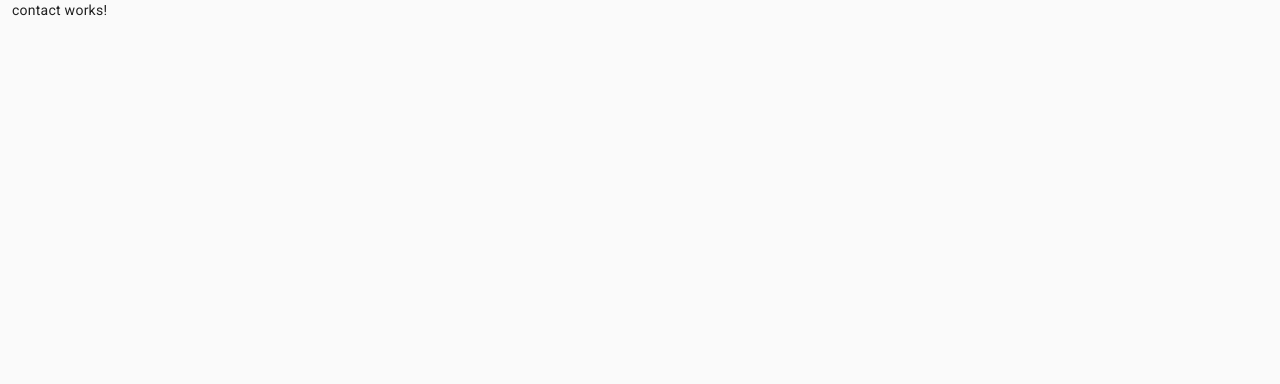
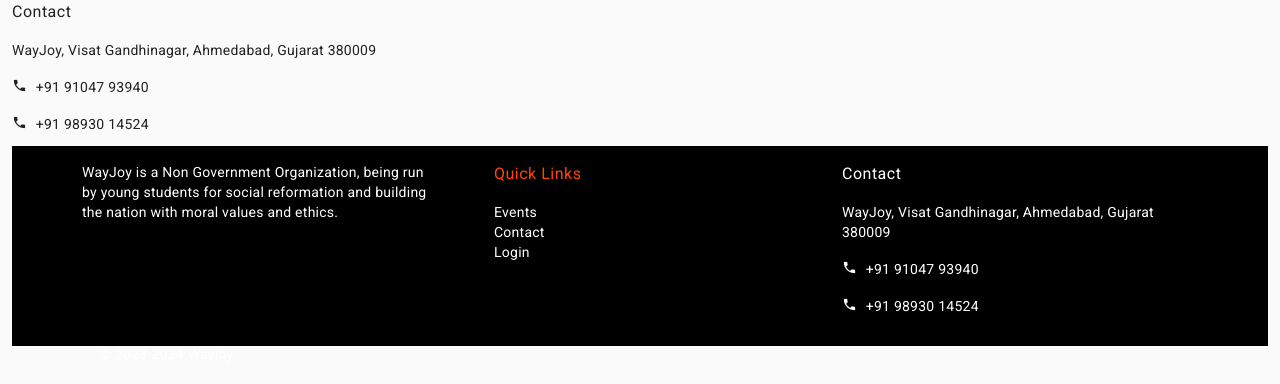
Before and after one commit to hrssh11/trip-ui, an Angular app: page /contact in a window 1280 px wide. Shown: the top 384 px of the page. Built offline with nearby package versions, Linux system fonts and the light colour scheme.

Commit message:
add icons in navbar, close button, add details for footer and contact

```diff
--- a/src/app/app.component.html
+++ b/src/app/app.component.html
@@ -1 +1,2 @@
 <app-navbar></app-navbar>
+<!-- <app-footer></app-footer> -->
--- a/src/app/contact/contact.component.css
+++ b/src/app/contact/contact.component.css
@@ -0,0 +1,14 @@
+.mat-icon {
+    font-size: 15px;
+    height: 20px ;
+    width: 20px;
+    padding-top: 6px;
+}
+
+/* h4{
+    color: orangered;
+} */
+
+/* p{
+    color: white;
+} */
--- a/src/app/contact/contact.component.html
+++ b/src/app/contact/contact.component.html
@@ -1 +1,5 @@
-<p>contact works!</p>
+<h4>Contact</h4>
+<p>WayJoy, Visat Gandhinagar, Ahmedabad, Gujarat 380009</p>
+<p><mat-icon>phone</mat-icon> +91 91047 93940</p>
+<p><mat-icon>phone</mat-icon> +91 98930 14524</p>
+<!-- <p>wayjoy@gmail.com</p> -->
--- a/src/app/event/event.component.css
+++ b/src/app/event/event.component.css
@@ -19,11 +19,11 @@
     margin-bottom: 0px;
     color: #e07e17;
 }
-.container-fluid{
+/* .container-fluid{
     width: 100%;
        overflow-x: auto;
        height: 726px;
-}
-.bg{
+} */
+/* .bg{
 background-color: black;
-}
+} */
--- a/src/app/footer/footer.component.css
+++ b/src/app/footer/footer.component.css
@@ -0,0 +1,29 @@
+.content{
+    height: 200px;
+    background-color: black;
+    color: white;
+}
+
+
+
+h1 {
+    font-family: cursive !important;
+    font-size: xx-large !important;
+    color: aliceblue;
+    font-weight: revert !important;
+  }
+
+  .mat-icon {
+    font-size: 15px;
+    height: 20px ;
+    width: 20px;
+    padding-top: 6px;
+}
+
+.botm{
+    padding-left: 7%;
+}
+
+h4{
+    color: orangered;
+}
--- a/src/app/footer/footer.component.html
+++ b/src/app/footer/footer.component.html
@@ -1 +1,24 @@
-<p>footer works!</p>
+<footer class="content">
+    <div class="container">
+        <div class="row">
+            <div class="col-12 col-md-6 col-lg-4 py-3">
+                <p>WayJoy is a Non Government Organization, being run by young students for social reformation and building the nation with moral values and ethics.</p>
+            </div>
+            <div class="col-lg-4 py-3">
+                <ul style="list-style: none">
+                    <li><h4>Quick Links</h4></li>
+                    <li>Events</li>
+                    <li>Contact</li>
+                    <li>Login</li>
+                </ul>
+            </div>
+            <div class="col-lg-4 py-3">
+                <app-contact></app-contact>
+            </div>
+            <!-- <hr> -->
+        </div>
+    </div>
+    <div class="botm">
+        <p>&copy; 2023-2024 Wayjoy</p>
+    </div>
+</footer>
--- a/src/app/navbar/navbar.component.css
+++ b/src/app/navbar/navbar.component.css
@@ -6,16 +6,16 @@
   background-position: top center;
   background-repeat: no-repeat;
 }
-
 .bg-event {
   width: 100% !important;
   height: 15% !important;
-  /* background: url('/src/assets/images/event.png') no-repeat center; */
-  background-color: rgb(224, 126, 22);
-  background-size: 100% 100% ;
-  background-position: top center ;
-  background-repeat: no-repeat !important;
+  background-image: url('../../assets/images/event.png');
+  /* background-color: rgb(224, 126, 22); */
+  background-size: 100% 100%;
+  background-position: center top;
+  background-repeat: no-repeat;
 }
+
 
 .bg-contact {
   width: 100%;
@@ -53,8 +53,8 @@
 
 .sidenav {
   width: 250px;
-  background-color: white;
-  color: red;
+  background-color: rgb(118, 35, 35);
+  color: white;
   padding: 20px;
 }
 
@@ -74,9 +74,20 @@
 a {
   text-decoration: none;
   font-size: large;
-  color: #c8675c;
+  color: white;
 }
 
 a:hover {
   text-decoration: underline;
 }
+
+.mat-icon{
+  padding-top: 2px;
+  padding-right: 30px;
+}
+
+.sidenav-header {
+  display: flex;
+  justify-content: end;
+  color: gray;
+}
--- a/src/app/navbar/navbar.component.html
+++ b/src/app/navbar/navbar.component.html
@@ -1,12 +1,20 @@
 <div class="main-container">
   <mat-sidenav-container class="sidenav-container">
     <mat-sidenav #sidenav mode="over" class="sidenav" position="end">
+      <div class="sidenav-header">
+        <button mat-icon-button (click)="sidenav.toggle()">
+          <mat-icon>close</mat-icon>
+        </button>
+      </div>
       <ul>
-        <li><a routerLink="/" (click)="isEventClick('home')" value="home">Home</a></li>
-        <li><a routerLink="/event" (click)="isEventClick('event')" value="event">Event</a></li>
-        <li><a routerLink="/contact" (click)="isEventClick('contact')" value="contact">Contact</a></li>
-        <li><a routerLink="/login" (click)="isEventClick('login')" value="login">Login</a></li>
+        <li><a routerLink="/" (click)="isEventClick('home')" value="home"><mat-icon>home</mat-icon> Home</a></li>
+        <li><a routerLink="/event" (click)="isEventClick('event')" value="event"><mat-icon>landscape</mat-icon> Event</a></li>
+        <li><a routerLink="/contact" (click)="isEventClick('contact')" value="contact"><mat-icon>phone</mat-icon> Contact</a></li>
+        <li><a routerLink="/login" (click)="isEventClick('login')" value="login"><mat-icon>person</mat-icon> Login</a></li>
       </ul>
+      <br><br><br><br><br><br><br><br>
+      <hr>
+      <app-contact></app-contact>
     </mat-sidenav>
 
     <mat-sidenav-content class="content">
@@ -33,6 +41,7 @@
       </mat-toolbar>
       <div class="container-fluid">
         <router-outlet></router-outlet>
+        <app-footer></app-footer>
       </div>
 
     </mat-sidenav-content>
```
Also changed, not shown: src/app/home/home.component.html (line endings or trailing spaces).
